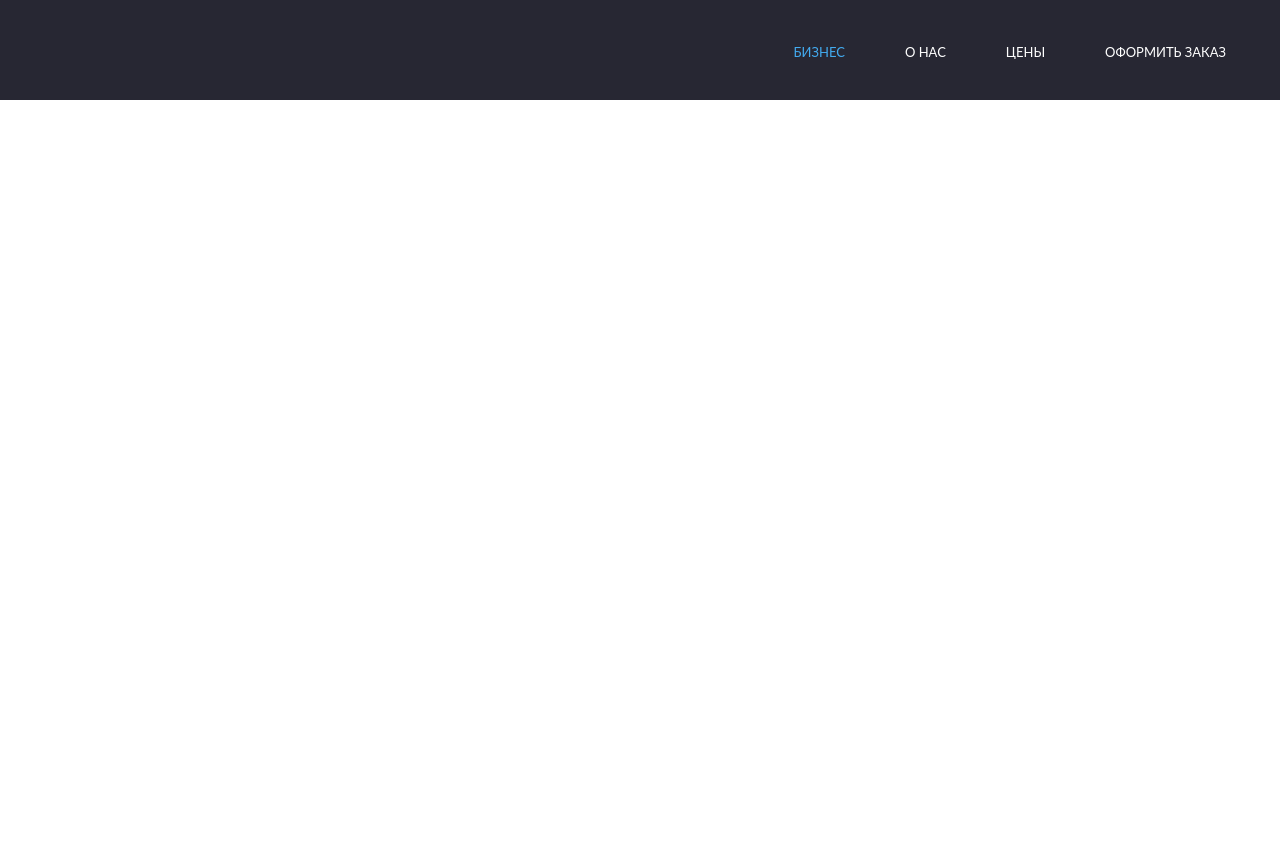
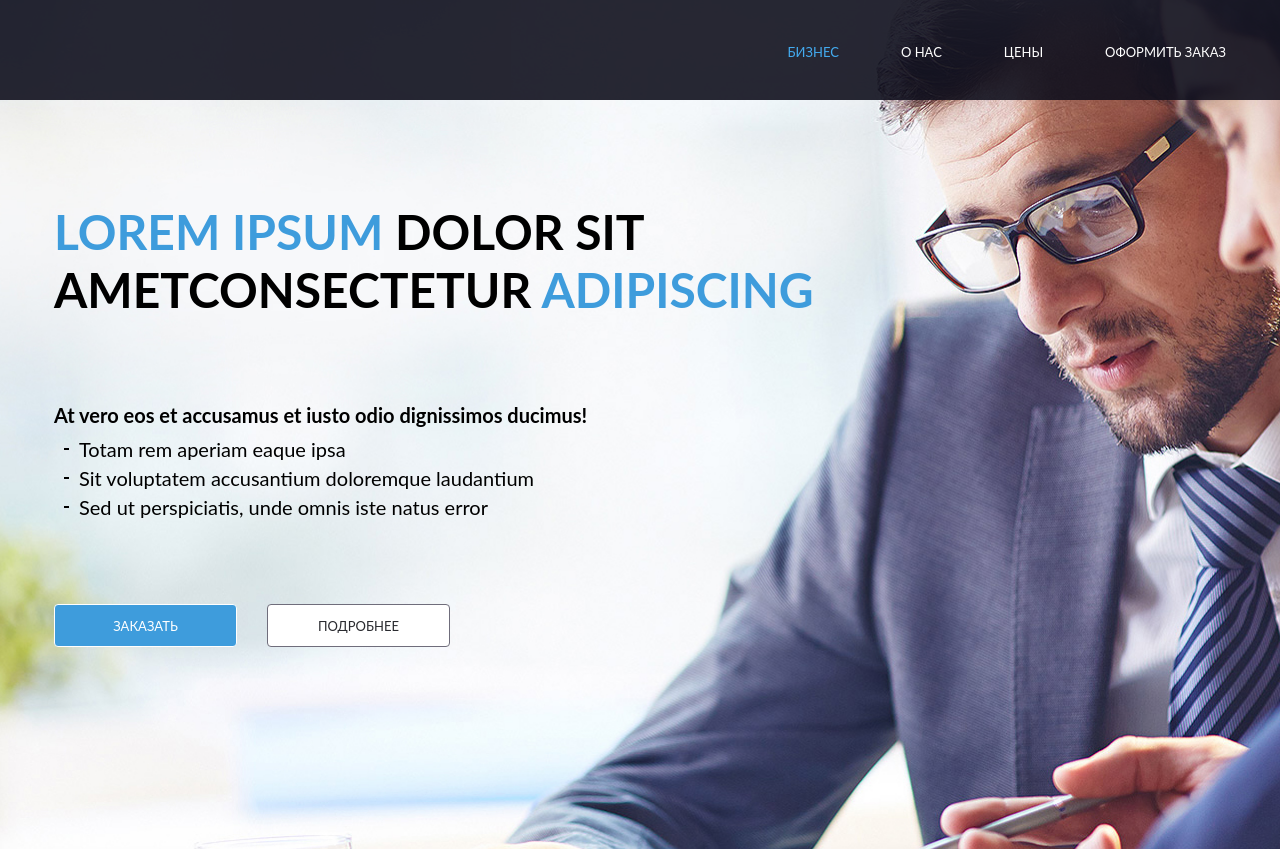
Before and after one commit to inovosyolov/softnsk-task, a website: page src/index.html in a window 1280 px wide. Before the commit the page ends 800 px from the top, so only its background shows below. Drawn offline with nearby package versions, Linux system fonts and the light colour scheme; files that its build step writes are made by us from their sources; files whose address does not match are found by name.

Commit message:
Layout of the introductory section. ARIA attributes are prescribed for people with hearing impairments. Editing codestyle in styles and HTML markup.

```diff
--- a/src/index.html
+++ b/src/index.html
@@ -13,8 +13,8 @@
     <header class="header">
         <div class="container">
             <div class="header__wrapper">
-                <a href="#" class="logo">
-                    <svg class="logo__icon" xmlns="http://www.w3.org/2000/svg" aria-label="Логотип компании Loremipsum">
+                <a href="#" class="header__logo logo" aria-label="Логотип компании Loremipsum">
+                    <svg class="logo__icon" xmlns="http://www.w3.org/2000/svg">
                         <use xlink:href="img/sprite.svg#logo"></use>
                     </svg>
                 </a>
@@ -48,10 +48,44 @@
     <main class="main">
         <section class="intro">
             <div class="container">
-
+                <div class="intro__wrapper">
+                    <h1 class="intro__title">
+                        <span class="intro__title intro__title_blue">
+                            Lorem ipsum
+                        </span>
+                        dolor sit ametconsectetur
+                        <span class="intro__title intro__title_blue">
+                            adipiscing
+                        </span>
+                    </h1>
+                    <div class="intro__content">
+                        <span class="intro__content-summary">
+                            At&nbsp;vero eos et&nbsp;accusamus et&nbsp;iusto odio dignissimos ducimus!
+                        </span>
+                        <ul class="intro__content-list">
+                            <li class="intro__content-item">
+                                Totam rem aperiam eaque ipsa
+                            </li>
+                            <li class="intro__content-item">
+                                Sit voluptatem accusantium doloremque laudantium
+                            </li>
+                            <li class="intro__content-item">
+                                Sed ut&nbsp;perspiciatis, unde omnis iste natus error
+                            </li>
+                        </ul>
+                    </div>
+                    <div class="intro__content-buttons-wrap">
+                        <a href="#order-section" class="button intro__content-button" aria-label="Кнопка перехода на секцию оформления заказа">
+                            Заказать
+                        </a>
+                        <a href="#" class="button intro__content-button intro__content-button_white" aria-label="Кнопка открытия подробной информации">
+                            Подробнее
+                        </a>
+                    </div>
+                </div>
             </div>
         </section>
-        <section class="order">
+        <section class="order" id="order-section">
             <div class="container">
 
             </div>
--- /dev/null
+++ b/src/sass/_button.scss
@@ -0,0 +1,23 @@
+.button {
+    display: flex;
+    justify-content: center;
+    align-items: center;
+    padding: 12.5px;
+    max-width: 183px;
+    width: 100%;
+    font-size: 13px;
+    font-weight: 400;
+    line-height: 1.231em;
+    text-transform: uppercase;
+    color: $white-color;
+    background: $blue-color;
+    border: 1px solid $white-color;
+    border-radius: 4px;
+    transition: color $transition-timing $transition-curve, background-color $transition-timing $transition-curve, border-color $transition-timing $transition-curve, ;
+
+    &:hover {
+        color: $blue-color;
+        background-color: $white-color;
+        border-color: $blue-color;
+    }
+}
--- a/src/sass/_fonts.scss
+++ b/src/sass/_fonts.scss
@@ -12,4 +12,4 @@
 @include font-face("Lato", Lato-Regular, 400, normal);
 @include font-face("Lato", Lato-SemiBold, 600, normal);
 @include font-face("Lato", Lato-Bold, 700, normal);
-@include font-face("Lato", Lato-ExtraBold, 700, normal);
+@include font-face("Lato", Lato-ExtraBold, 800, normal);
--- a/src/sass/_logo.scss
+++ b/src/sass/_logo.scss
@@ -1,7 +1,4 @@
 .logo {
-    width: 247px;
-    height: 35px;
-
     &__icon {
         width: inherit;
         height: inherit
--- a/src/sass/_vars.scss
+++ b/src/sass/_vars.scss
@@ -1,12 +1,15 @@
 $header-color: rgba(16, 16, 29, 0.9);
-$order-section-color: rgba(61, 64, 80, 1);
-$footer-color: rgba(61, 64, 80, 1);
+$order-section-color: #272733;
+$footer-color: #3D4050;
 $active-color: #43ABF0;
-$payments-color: rgba(195, 195, 195, 1);
+$payments-color: #C3C3C3;
 
 $white-color: #FFF;
 $black-color: #000;
 $blue-color: #3E9CDC;
-$grey-color: rgba(61, 64, 80, 1);
+$grey-color: #BBB;
+
+$transition-timing: .15s;
+$transition-curve: ease-in-out;
 
 $main-font-family: "Lato", sans-serif;
--- a/src/sass/components/_header.scss
+++ b/src/sass/components/_header.scss
@@ -10,11 +10,16 @@
         align-items: center
     }
 
+    &__logo {
+        width: 247px;
+        height: 35px;
+    }
+
     &__nav {
         &-list {
             @include list-reset;
             display: flex;
-            gap: 60px;
+            gap: 62px;
         }
 
         &-link {
@@ -38,7 +43,7 @@
                 width: 0;
                 height: 2px;
                 background-color: $blue-color;
-                transition: width 0.3s ease-out;
+                transition: width $transition-timing $transition-curve;
             }
 
             &:focus-visible {
--- /dev/null
+++ b/src/sass/components/_intro.scss
@@ -0,0 +1,75 @@
+.intro {
+    background: url(../img/main-bg.jpg) no-repeat center / cover;
+
+    &__wrapper {
+        display: flex;
+        flex-direction: column;
+        gap: 85px;
+        padding: 203px 0 202px;
+    }
+
+    &__title {
+        margin: 0;
+        max-width: 780px;
+        font-size: 48px;
+        font-weight: 700;
+        line-height: 1.2em;
+        color: $black-color;
+        text-transform: uppercase;
+
+        &_blue {
+            color: $blue-color;
+        }
+    }
+
+    &__content {
+        font-size: 20px;
+        line-height: 1.2em;
+
+        &-summary {
+            display: block;
+            margin-bottom: 10px;
+            font-weight: 700;
+        }
+
+        &-list {
+            @include list-reset;
+            display: flex;
+            flex-direction: column;
+            gap: 5px;
+        }
+
+        &-item {
+            display: flex;
+            align-items: center;
+
+            &::before {
+                content: "";
+                display: block;
+                margin: 10px;
+                width: 5px;
+                height: 2px;
+                background: $black-color;
+            }
+        }
+
+        &-buttons-wrap {
+            display: flex;
+            gap: 30px;
+        }
+
+        &-button {
+            &_white {
+                color: #2A2B30;
+                background: $white-color;
+                border-color: #6F6D7B;
+
+                &:hover {
+                    color: $white-color;
+                    background: #6F6D7B;
+                    border-color: #6F6D7B;
+                }
+            }
+        }
+    }
+}
--- a/src/sass/main.scss
+++ b/src/sass/main.scss
@@ -4,5 +4,7 @@
 @import "fonts";
 @import "settings";
 @import "logo";
+@import "button";
 
-@import "components/header"
+@import "components/header";
+@import "components/intro";
```
